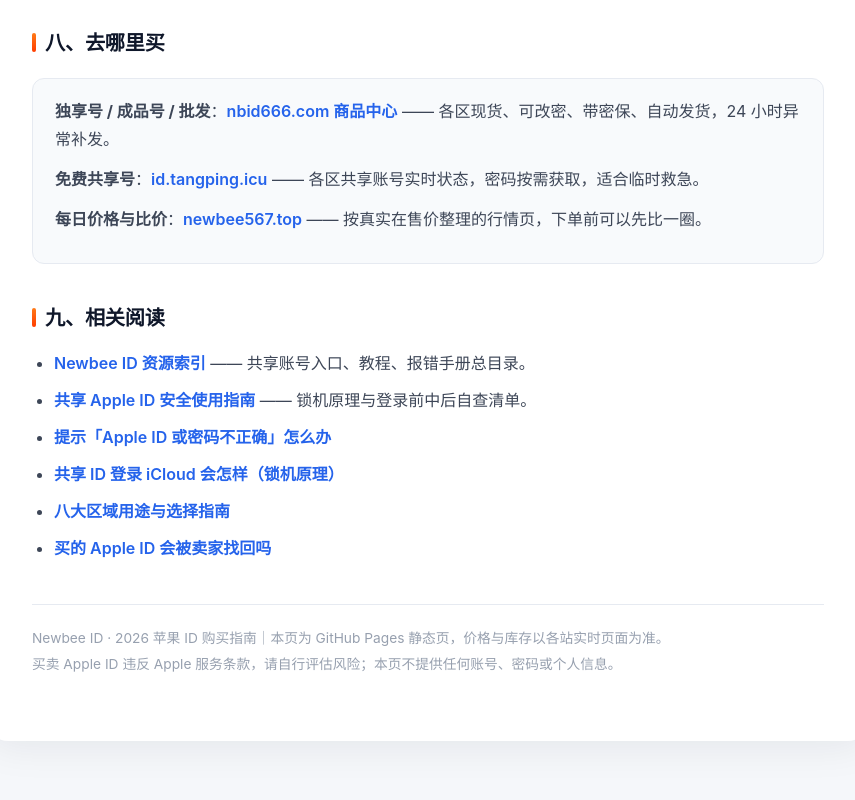
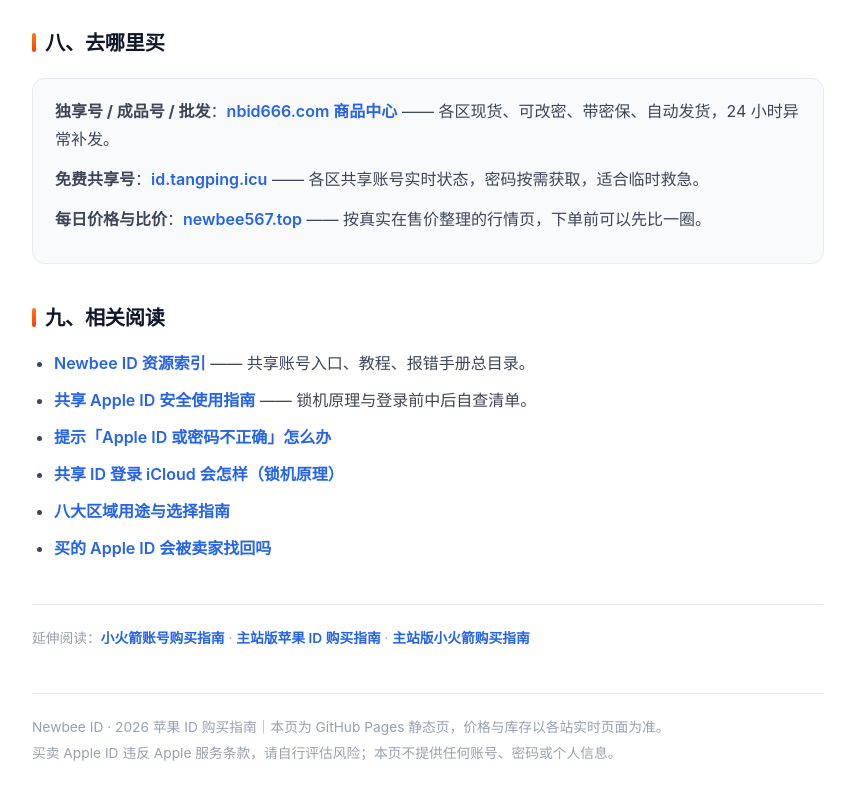
Before and after one commit to gulliblerea/gulliblerea.github.io, a plain HTML site: page buy-guide/index.html in a window 1280 px wide. Shown: the part 3865-4665 px from the top of the page, without its empty margins (212-1067 px from the left). Drawn offline with Linux system fonts and the light colour scheme.

Commit message:
feat: buy-guide 延伸阅读

```diff
--- a/buy-guide/index.html
+++ b/buy-guide/index.html
@@ -403,6 +403,7 @@
 <li><a href="https://nbid666.com/blog/will-bought-apple-id-be-recovered">买的 Apple ID 会被卖家找回吗</a></li>
 </ul>
 
+<p class="foot">延伸阅读：<a href="/shadowrocket-account/">小火箭账号购买指南</a> · <a href="https://nbid666.com/blog/apple-id-buy-guide-2026">主站版苹果 ID 购买指南</a> · <a href="https://nbid666.com/blog/shadowrocket-account-buy-guide">主站版小火箭购买指南</a></p>
 <p class="foot">Newbee ID · 2026 苹果 ID 购买指南｜本页为 GitHub Pages 静态页，价格与库存以各站实时页面为准。<br>
 买卖 Apple ID 违反 Apple 服务条款，请自行评估风险；本页不提供任何账号、密码或个人信息。</p>
 
```
